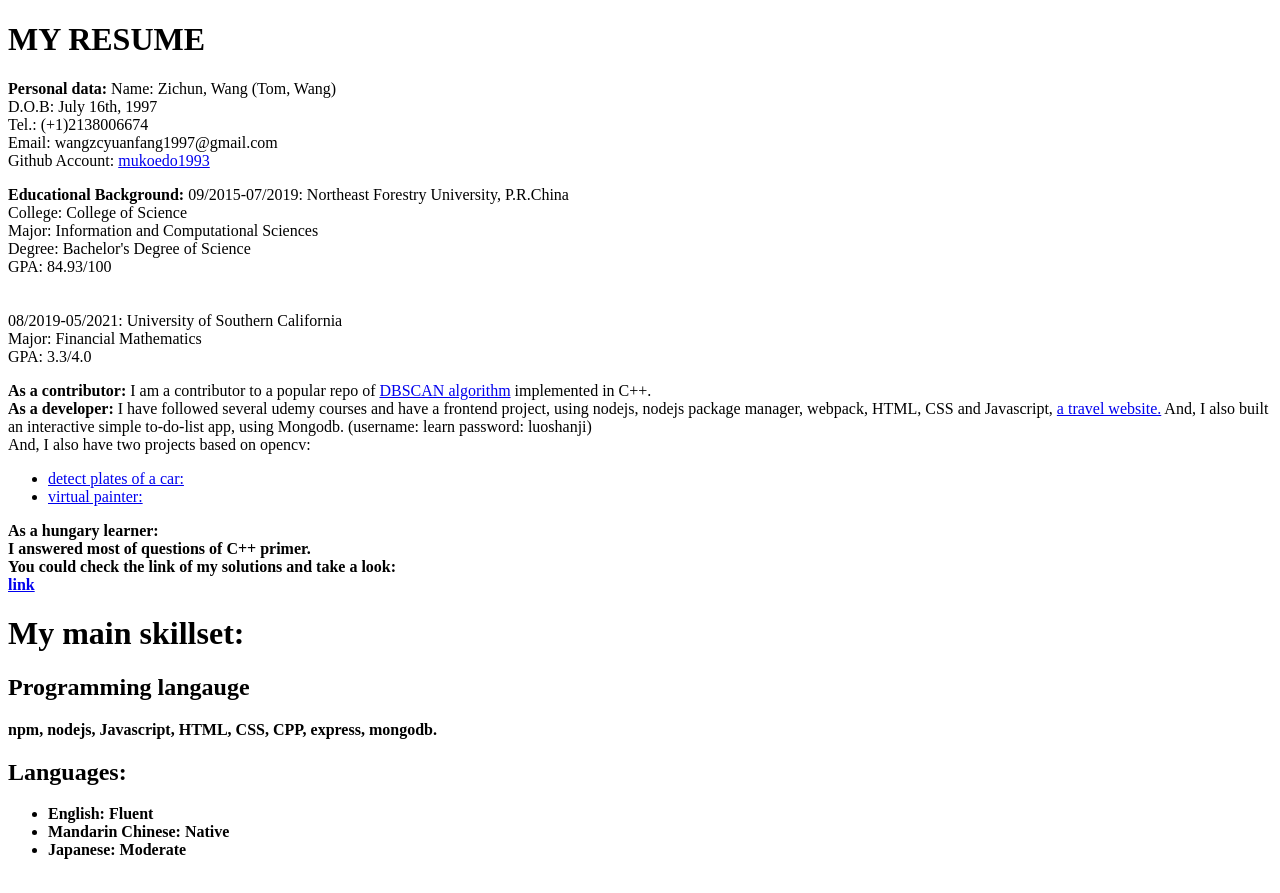
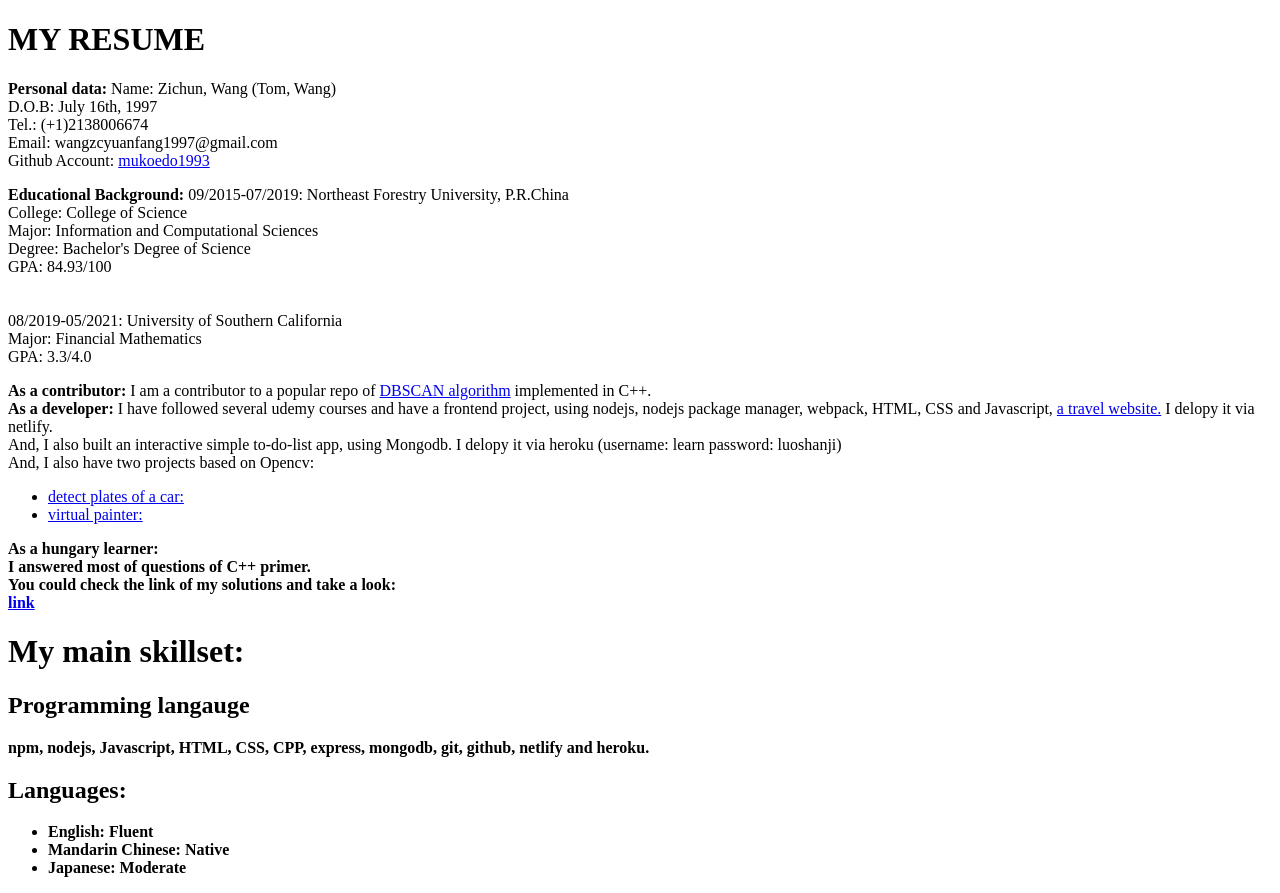
Before and after one commit to mukoedo1993/my_resume, a website: page app/index.html in a window 1280 px wide. Drawn offline with Linux system fonts and the light colour scheme.

Commit message:
modify some words

```diff
--- a/app/index.html
+++ b/app/index.html
@@ -54,8 +54,9 @@
     <strong>As a developer: </strong>
     I have followed several udemy courses and have a frontend project, using nodejs, nodejs package manager, webpack, HTML, CSS and Javascript,
      <a href="https://stupefied-spence-c25693.netlify.app/" alt="travel-website-project" class="travel-link">a travel website.</a>
-    And, I also built an interactive simple to-do-list app, using Mongodb. (username: learn password: luoshanji)<br>
-    And, I also have two projects based on opencv:<br>
+     I delopy it via netlify.<br>
+    And, I also built an interactive simple to-do-list app, using Mongodb. I delopy it via heroku (username: learn password: luoshanji)<br>
+    And, I also have two projects based on Opencv:<br>
     <ul>
       <li><a href="https://github.com/mukoedo1993/license_plate_detector">detect plates of a car:</a></li>
       <li><a href="https://github.com/mukoedo1993/Virtual-Painter">virtual painter: </a></li>
@@ -79,7 +80,7 @@
   <div class="skill-set">
     <h1>My main skillset:</h1>
     <h2>Programming langauge</h2>
-    <p>npm, nodejs, Javascript, HTML, CSS, CPP, express, mongodb.</p>
+    <p>npm, nodejs, Javascript, HTML, CSS, CPP, express, mongodb, git, github, netlify and heroku.</p>
     <h2>Languages:</h2>
     <ul>
       <li>English: Fluent</li>
```
